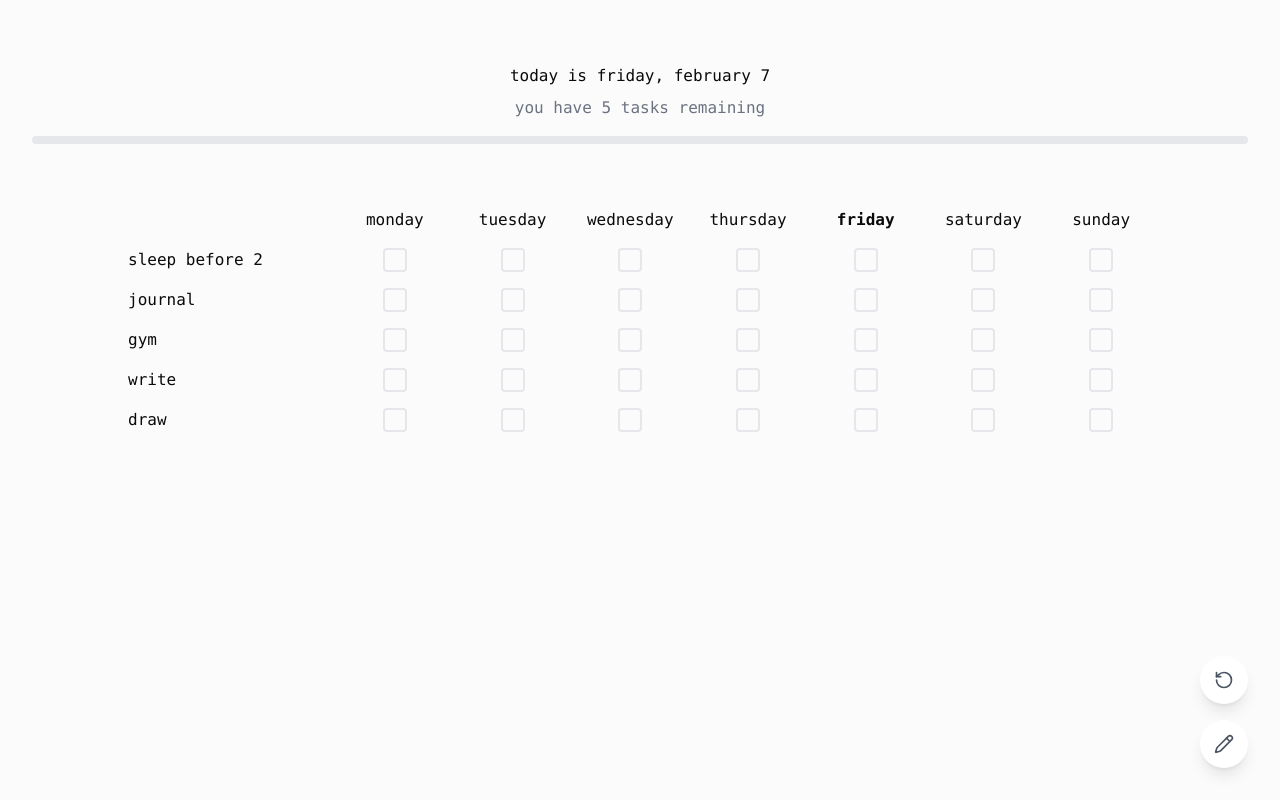
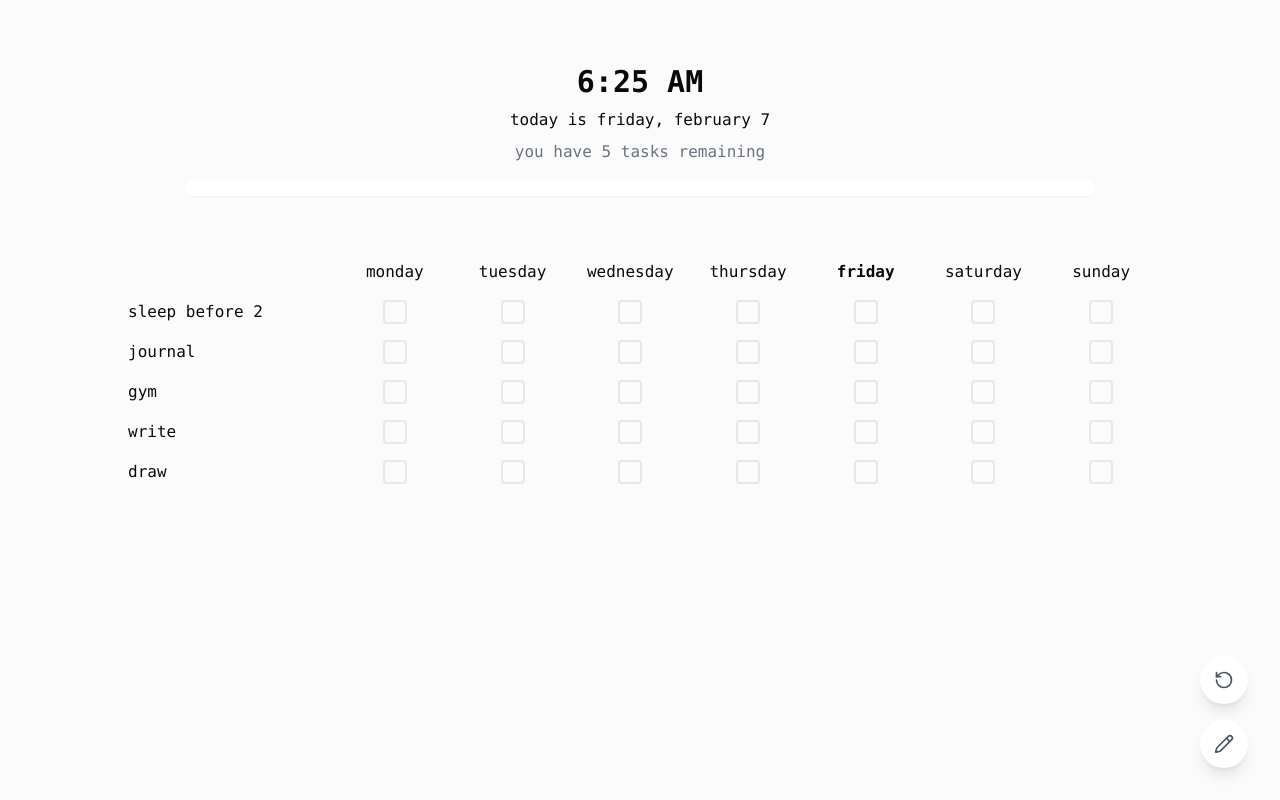
Before and after one commit to ccxcheng/habit, a Next.js app: page / in a window 1280 px wide. Built offline with nearby package versions, Linux system fonts and the light colour scheme.

Commit message:
add progress bar, add skip function

```diff
--- a/app/page.tsx
+++ b/app/page.tsx
@@ -8,7 +8,7 @@ import { Button } from "@/components/ui/button"
 type Habit = {
   id: string
   name: string
-  completed: boolean[]
+  completed: ("completed" | "skipped" | false)[]
 }
 
 function NewHabitRow({ onAdd }: { onAdd: (name: string) => void }) {
@@ -59,6 +59,7 @@ function NewHabitRow({ onAdd }: { onAdd: (name: string) => void }) {
 export default function HabitTracker() {
   const days = ["monday", "tuesday", "wednesday", "thursday", "friday", "saturday", "sunday"]
   const [currentDate, setCurrentDate] = useState(new Date())
+  const [currentTime, setCurrentTime] = useState("")
   const [editingId, setEditingId] = useState<string | null>(null)
   const [editingName, setEditingName] = useState("")
   const [editMode, setEditMode] = useState(false)
@@ -85,9 +86,21 @@ export default function HabitTracker() {
     localStorage.setItem("habits", JSON.stringify(habits))
   }, [habits])
 
+  useEffect(() => {
+    const updateTime = () => {
+      const now = new Date()
+      setCurrentTime(now.toLocaleTimeString("en-US", { hour: "numeric", minute: "2-digit", hour12: true }))
+    }
+
+    updateTime() // Initial update
+    const interval = setInterval(updateTime, 1000) // Update every second
+
+    return () => clearInterval(interval)
+  }, [])
+
   const currentDay = currentDate.toLocaleDateString("en-US", { weekday: "long" }).toLowerCase()
   const currentDayIndex = days.indexOf(currentDay)
-  const remainingTasks = habits.filter((habit) => !habit.completed[currentDayIndex]).length
+  const remainingTasks = habits.filter((habit) => habit.completed[currentDayIndex] === false).length
 
   const toggleHabit = (habitId: string, dayIndex: number) => {
     if (editMode) return // Prevent toggling in edit mode
@@ -95,7 +108,13 @@ export default function HabitTracker() {
       habits.map((habit) => {
         if (habit.id === habitId) {
           const newCompleted = [...habit.completed]
-          newCompleted[dayIndex] = !newCompleted[dayIndex]
+          if (newCompleted[dayIndex] === false) {
+            newCompleted[dayIndex] = "completed"
+          } else if (newCompleted[dayIndex] === "completed") {
+            newCompleted[dayIndex] = "skipped"
+          } else {
+            newCompleted[dayIndex] = false
+          }
           return { ...habit, completed: newCompleted }
         }
         return habit
@@ -156,25 +175,28 @@ export default function HabitTracker() {
   }, [editingId])
 
   const totalTasks = habits.length
-  const completedTasks = habits.filter((habit) => habit.completed[currentDayIndex]).length
-  const progress = totalTasks > 0 ? Math.max((completedTasks / totalTasks) * 100, 3) : 0
+  const completedTasks = habits.filter((habit) => habit.completed[currentDayIndex] === "completed").length
+  const progress = totalTasks > 0 ? (completedTasks / totalTasks) * 100 : 0
 
   return (
     <div className="min-h-screen bg-[#fbfbfb] p-8 pt-16 font-mono">
       {/* Header */}
       <div className="mb-16">
-        <h1 className="text-center mb-2">
+        <h1 className="text-center mb-2 text-3xl font-bold">{currentTime}</h1>
+        <h2 className="text-center mb-2">
           today is {currentDay},{" "}
           {currentDate.toLocaleDateString("en-US", { month: "long", day: "numeric" }).toLowerCase()}
-        </h1>
+        </h2>
         <p className="text-center text-gray-500 mb-4">you have {remainingTasks} tasks remaining</p>
 
         {/* Progress Bar */}
-        <div className="w-full h-2 bg-gray-200 rounded-full overflow-hidden">
-          <div
-            className="h-full progress-gradient transition-all duration-300 ease-in-out"
-            style={{ width: `${progress}%` }}
-          />
+        <div className="w-3/4 mx-auto">
+          <div className="h-4 rounded-full bg-white shadow-sm">
+            <div
+              className="h-full rounded-full bg-gradient-to-r from-blue to-accent-green transition-all duration-300 ease-in-out"
+              style={{ width: `${progress}%` }}
+            />
+          </div>
         </div>
       </div>
 
@@ -234,11 +256,17 @@ export default function HabitTracker() {
                 <button
                   onClick={() => toggleHabit(habit.id, index)}
                   className={`w-6 h-6 rounded flex items-center justify-center transition-colors duration-200
-                    ${habit.completed[index] ? "bg-accent-green" : "border-2 border-gray-200 hover:border-gray-300"}
+                    ${
+                      habit.completed[index] === "completed"
+                        ? "bg-accent-green"
+                        : habit.completed[index] === "skipped"
+                          ? "bg-gray-100"
+                          : "border-2 border-gray-200 hover:border-gray-300"
+                    }
                     ${editMode ? "cursor-not-allowed opacity-50" : ""}`}
                   disabled={editMode}
                 >
-                  {habit.completed[index] && <Check className="w-4 w-4 text-white" />}
+                  {habit.completed[index] === "completed" && <Check className="w-4 w-4 text-white" />}
                 </button>
               </div>
             ))}
--- a/index.html
+++ b/index.html
@@ -6,8 +6,8 @@
     <meta name="viewport" content="width=device-width, initial-scale=1" />
     <meta name="theme-color" content="#fff" />
     <meta
-      name="description"
-      content="xxxx"
+      name="consystem"
+      content="a tool to track and build constant systems"
     />
     <title>habits </title>
   </head>
--- a/manifest.html
+++ b/manifest.html
@@ -1,7 +1,7 @@
 {
-  "name": "Habit",
-  "description": "XXX",
-  "version": "1.0.0",
+  "name": "consystem",
+  "description": "a tool to track and build constant systems",
+  "version": "0.1.0",
   "manifest_version": 3,
   "chrome_url_overrides": {
     "newtab": "index.html"
--- a/package.json
+++ b/package.json
@@ -1,5 +1,5 @@
 {
-  "name": "my-v0-project",
+  "name": "consystem",
   "version": "0.1.0",
   "private": true,
   "scripts": {
```
Also changed, not shown: 2 other files (tests, documents, lock files or other folders).
